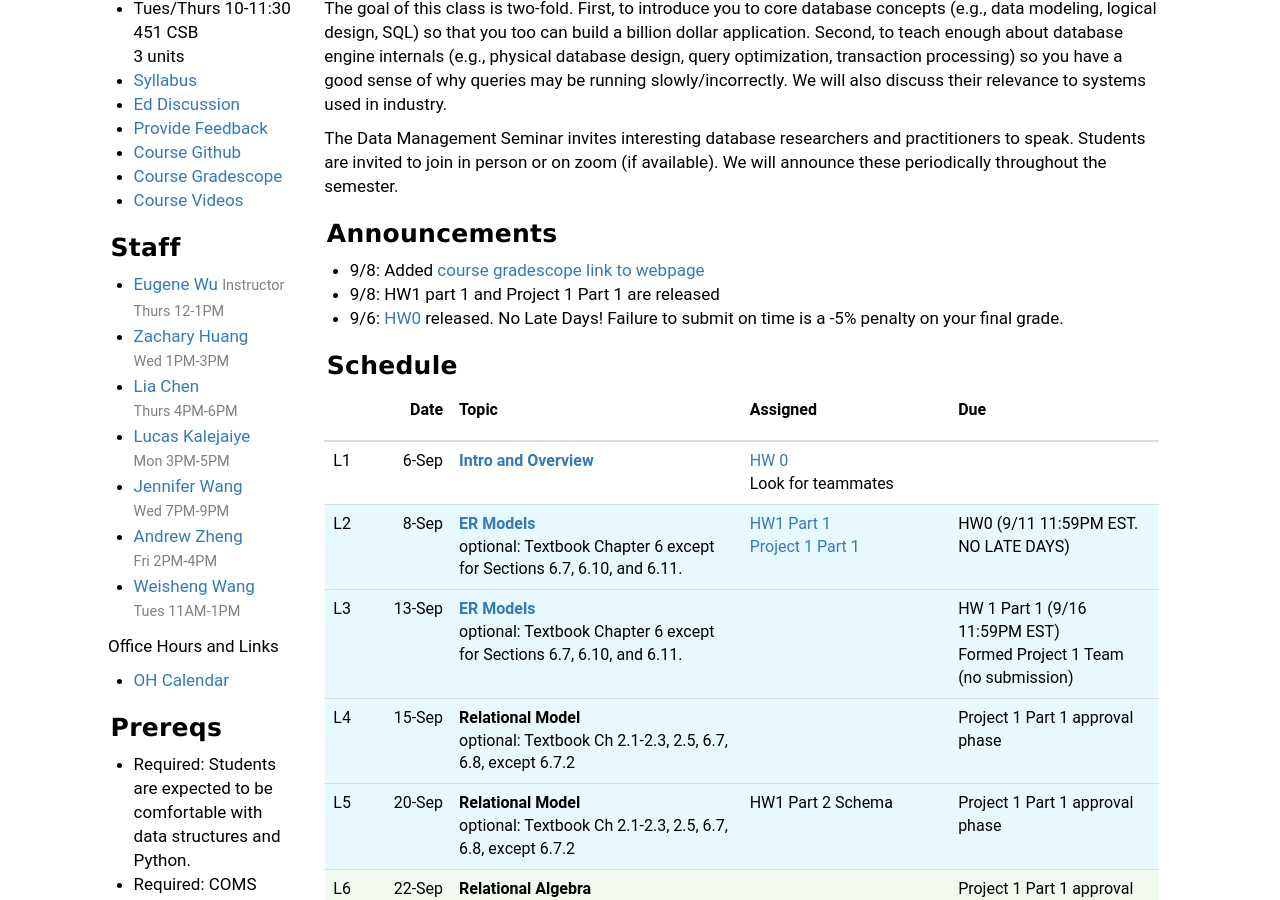
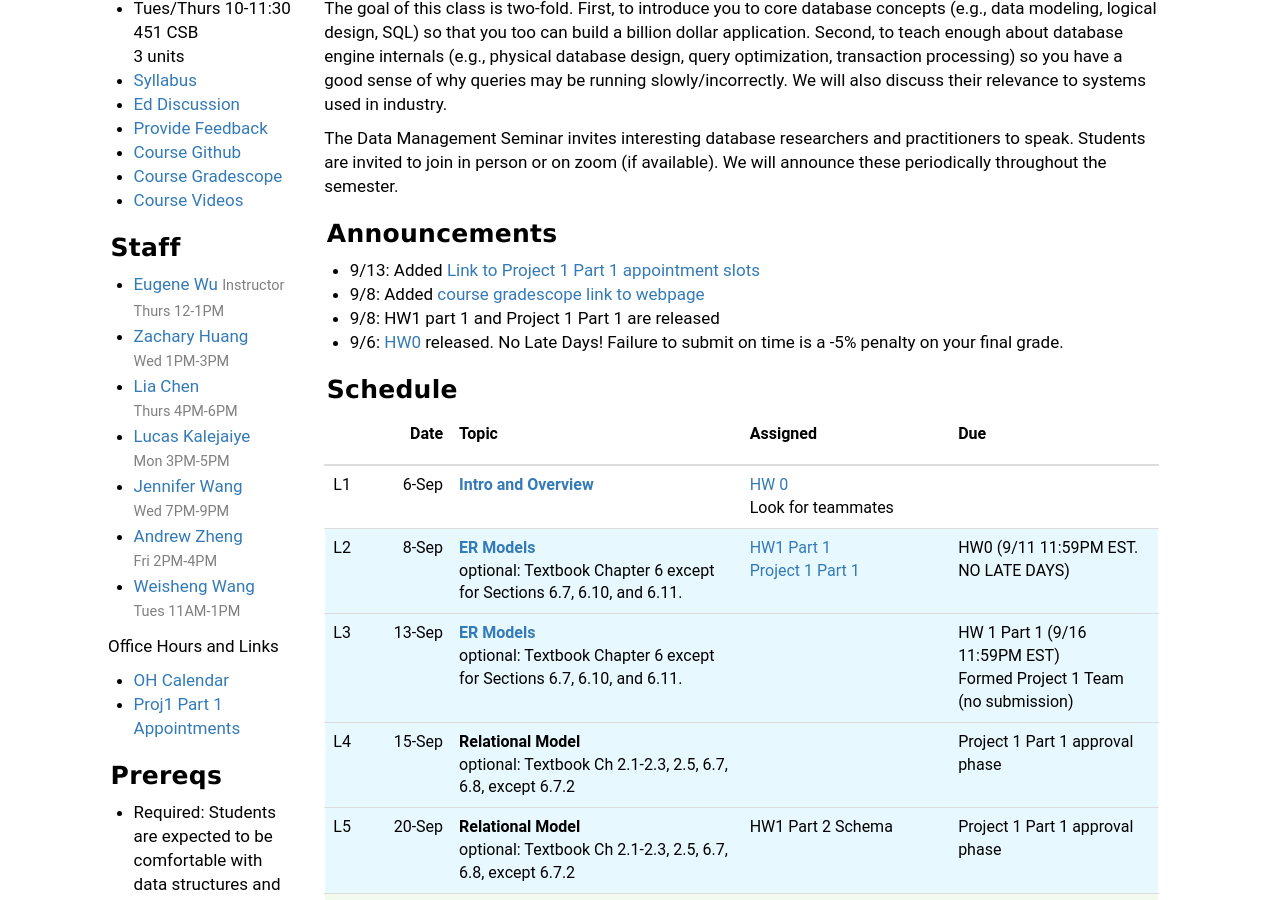
Before and after one commit to andrewzheng5/w4111.github.io, a Jekyll site: the page built from index.md, in a window 1280 px wide and 900 px high, scrolled down 231 px. Built offline with Jekyll 4.4.1, drawn with Linux system fonts in a browser that asks for light colours.

Commit message:
lazy commit msg

```diff
--- a/_includes/index_left.md
+++ b/_includes/index_left.md
@@ -34,6 +34,7 @@
 Office Hours  and Links
 
 * [OH Calendar](https://calendar.google.com/calendar/embed?src=v79hsp9qikue2f3s4bkdemsu4c%40group.calendar.google.com&ctz=America%2FNew_York)
+* [Proj1 Part 1 Appointments](https://calendar.google.com/calendar/u/0/selfsched?sstoken=UUpOU05mUUpZYXk2fGRlZmF1bHR8YmE0YmE0M2MzNzkyYWZjOTcxYjRkMTBmNDNmNjA1NDc)
 
 #### Prereqs
 
--- a/index.md
+++ b/index.md
@@ -36,6 +36,7 @@ Developed by others:
 * [Sign up for Project 1 Part 1 staff meetings!](https://calendar.google.com/calendar/u/0/selfsched?sstoken=UUpOU05mUUpZYXk2fGRlZmF1bHR8YmE0YmE0M2MzNzkyYWZjOTcxYjRkMTBmNDNmNjA1NDc)  One meeting per team.
 * Updated lecture 2 slides to clarify constraints over N-way relationships.
 -->
+* 9/13: Added [Link to Project 1 Part 1 appointment slots](https://calendar.google.com/calendar/u/0/selfsched?sstoken=UUpOU05mUUpZYXk2fGRlZmF1bHR8YmE0YmE0M2MzNzkyYWZjOTcxYjRkMTBmNDNmNjA1NDc)
 * 9/8: Added [course gradescope link to webpage](https://www.gradescope.com/courses/436228/)
 * 9/8:  HW1 part 1 and Project 1 Part 1 are released
 * 9/6: [HW0](https://github.com/w4111/hw0) released.  No Late Days!  Failure to submit on time is a -5% penalty on your final grade.
```
